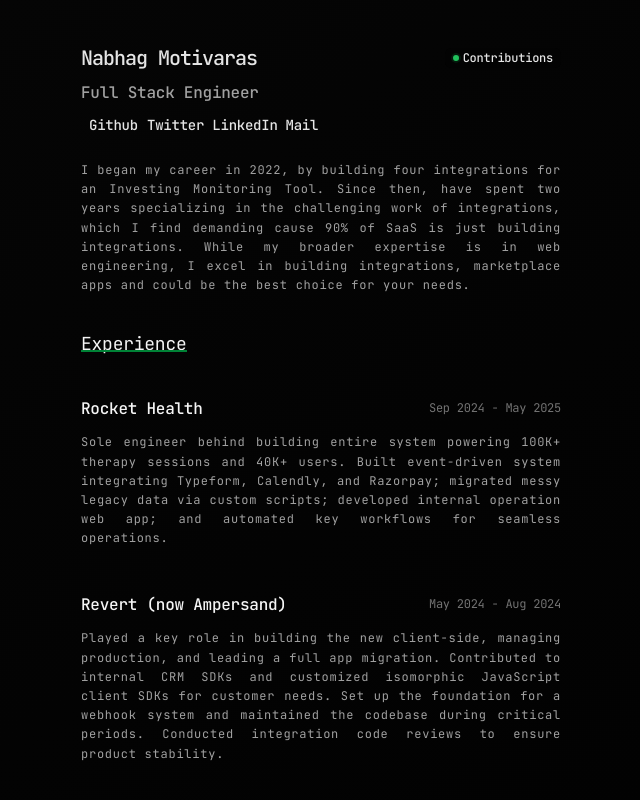
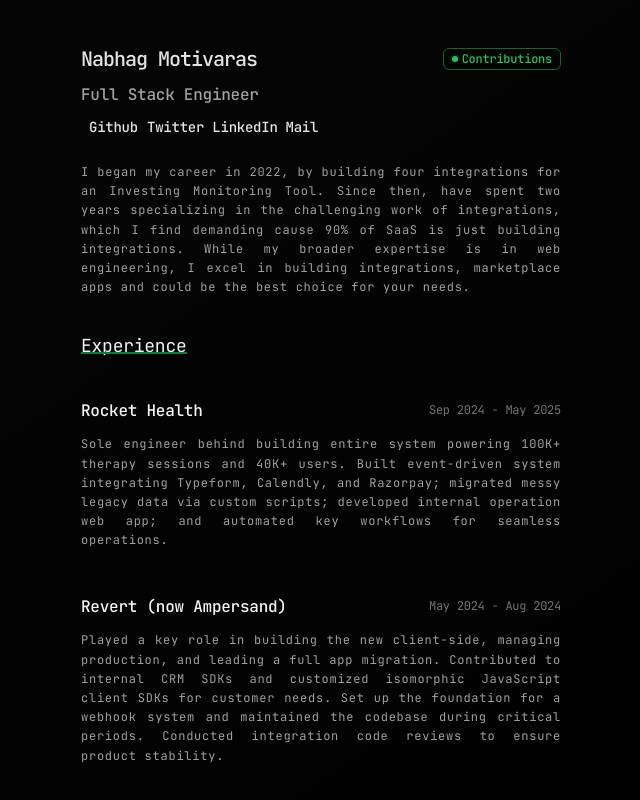
Before and after one commit to Nabhag8848/portfolio2025, a React (Vite) app: page / in a window 1280 px wide. Shown: the top 800 px of the page, without its empty margins (319-959 px from the left). Built offline with nearby package versions, Linux system fonts and the light colour scheme.

Commit message:
fix: badge

```diff
--- a/src/pages/contributions/Contributions.tsx
+++ b/src/pages/contributions/Contributions.tsx
@@ -245,6 +245,7 @@
     return (
       <StyledContainer>
         <StyledHeader>Opensource contributions</StyledHeader>
+        <StyledSubHeading>Pull Requests</StyledSubHeading>
         <StyledLoading>Loading contributions...</StyledLoading>
       </StyledContainer>
     );
--- a/src/pages/portfolio/Portfolio.tsx
+++ b/src/pages/portfolio/Portfolio.tsx
@@ -58,9 +58,9 @@
   align-items: center;
   gap: ${(props) => props.theme.spacing.xs};
   padding: ${(props) => `${props.theme.spacing.xs} ${props.theme.spacing.sm}`};
-  background: ${(props) => props.theme.background.tertiary};
-  border: 1px solid ${(props) => `${props.theme.font.color.tertiary}40`};
-  color: ${(props) => props.theme.font.color.secondary};
+  background: ${(props) => `${props.theme.background.tertiary}cc`};
+  border: 1px solid #22c55e80;
+  color: #22c55e;
   text-decoration: none;
   border-radius: 6px;
   font-size: ${(props) => props.theme.font.size.xs};
@@ -69,55 +69,13 @@
   white-space: nowrap;
   overflow: hidden;
   transition: all 0.2s ease-in-out;
-  box-shadow: 0 1px 2px ${(props) => `${props.theme.font.color.tertiary}10`};
-
-  &::before {
-    content: "";
-    position: absolute;
-    top: -1px;
-    left: -1px;
-    right: -1px;
-    bottom: -1px;
-    background: conic-gradient(from 0deg, #10b981, #22c55e, #34d399, #10b981);
-    border-radius: 7px;
-    animation: spin 3s linear infinite;
-    z-index: -1;
-    opacity: 0;
-    transition: opacity 0.3s ease-in-out;
-  }
-
-  &::after {
-    content: "";
-    position: absolute;
-    top: 0;
-    left: 0;
-    right: 0;
-    bottom: 0;
-    background: inherit;
-    border-radius: 6px;
-    z-index: -1;
-  }
+  box-shadow: 0 4px 12px #22c55e20,
+    0 2px 4px ${(props) => `${props.theme.font.color.tertiary}20`};
 
   &:hover {
-    color: #22c55e;
-    border-color: #22c55e60;
-    background: ${(props) => `${props.theme.background.tertiary}cc`};
-    transform: translateY(-1px);
-    box-shadow: 0 4px 12px #22c55e20,
-      0 2px 4px ${(props) => `${props.theme.font.color.tertiary}20`};
-
-    &::before {
-      opacity: 1;
-    }
-  }
-
-  @keyframes spin {
-    from {
-      transform: rotate(0deg);
-    }
-    to {
-      transform: rotate(360deg);
-    }
+    transform: translateY(-2px);
+    box-shadow: 0 6px 16px #22c55e30,
+      0 4px 8px ${(props) => `${props.theme.font.color.tertiary}30`};
   }
 
   @media (max-width: 768px) {
```
